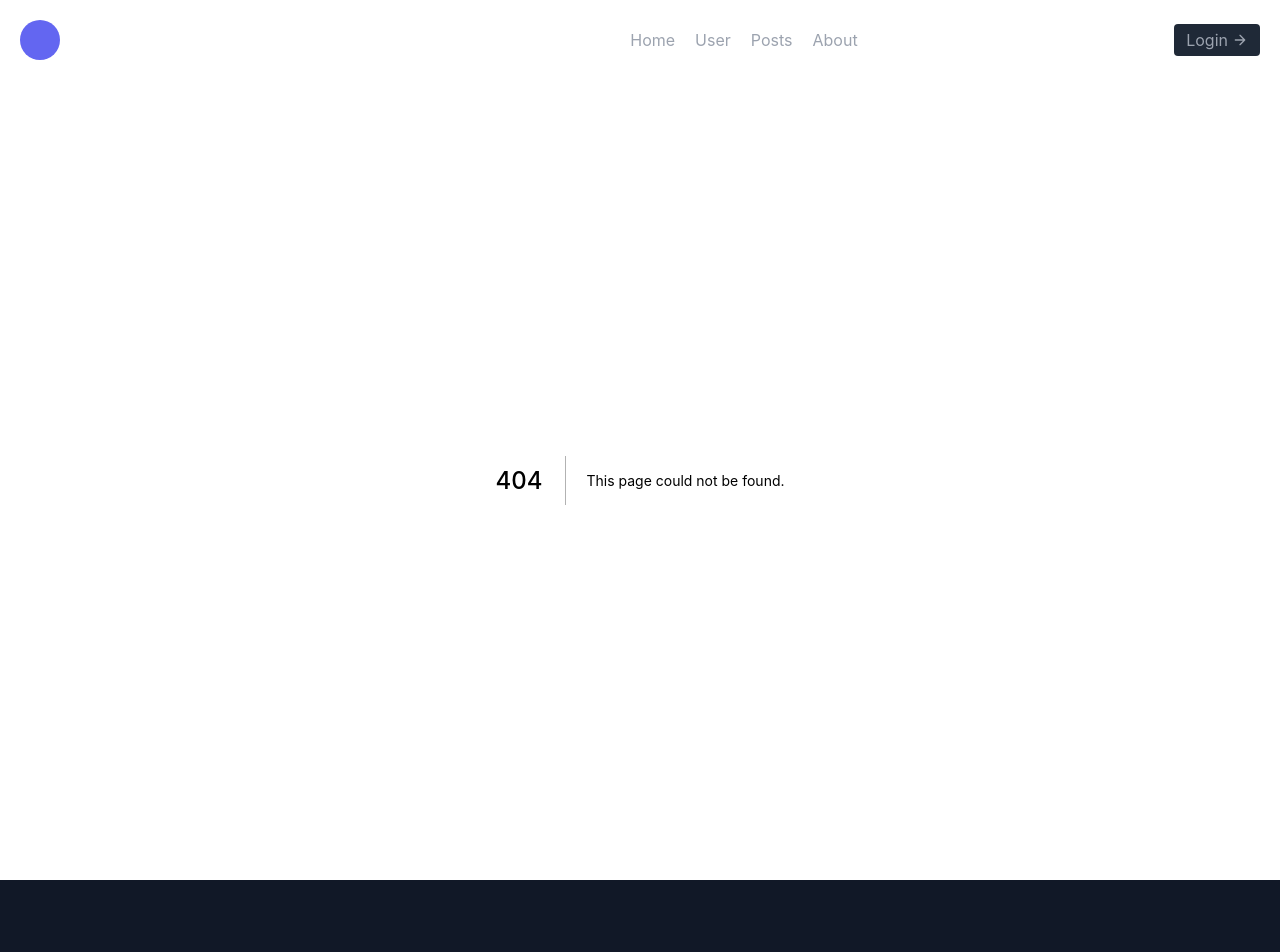
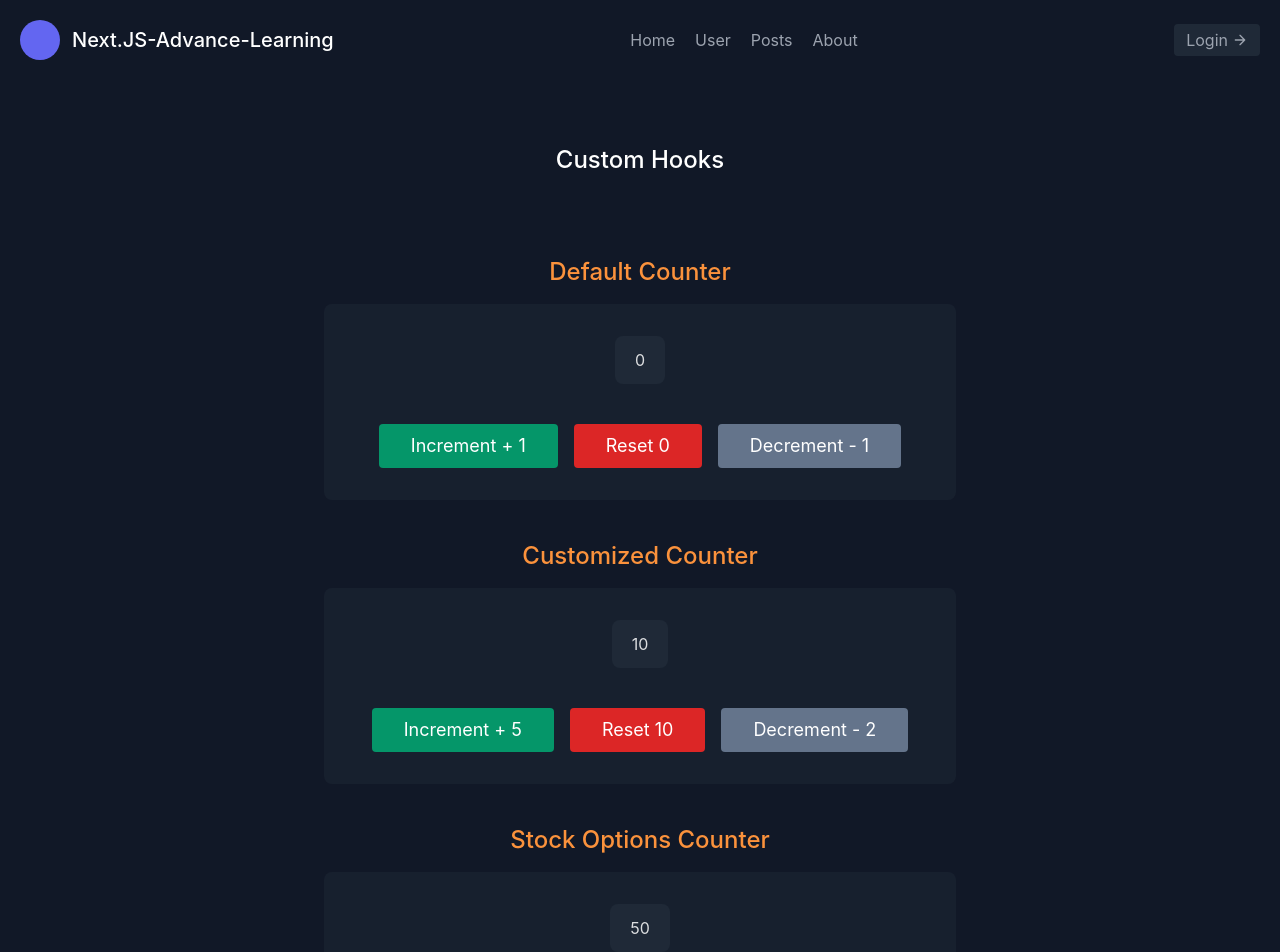
Before and after one commit to mdnmnahmed/learning-nextjs-advance, a Next.js app: page /react/counter-custom-hook in a window 1280 px wide. Before the commit this address had no page. Shown: the top 952 px of the page. Before the commit the page ends 880 px from the top, so only its background shows below. Built offline with nearby package versions, Linux system fonts and the light colour scheme.

Commit message:
React Customizable Counter Custom-Hooks

```diff
--- /dev/null
+++ b/pages/react/component/CustomHookComp.js
@@ -0,0 +1,31 @@
+import React from 'react'
+import useCounterHook from '../hooks/useCounterHook';
+
+export default function CustomHookComp({ defaultValue, incrementVal, decrementVal }) {
+
+    const [counterValue, increaseValue, decreaseValue, resetValue] = useCounterHook({ defaultValue, incrementVal, decrementVal });
+
+
+    return (
+        <div>
+            <div className="p-8 mt-2 mb-10 bg-gray-800 bg-opacity-50 rounded-lg md:w-1/2">
+                <div className="flex justify-center mb-10">
+                    <button className="inline-flex items-center px-5 py-3 bg-gray-800 rounded-lg hover:bg-gray-700 hover:bg-opacity-50 focus:outline-none">
+                        {counterValue}
+                    </button>
+                </div>
+                <div className="flex justify-center">
+                    <button className="px-8 py-2 mr-4 text-lg text-white border-0 rounded bg-emerald-600 focus:outline-none hover:bg-emerald-800"
+                        onClick={increaseValue}
+                    >Increment + {incrementVal || 1}</button>
+                    <button className="px-8 py-2 mr-4 text-lg text-white bg-red-600 border-0 rounded focus:outline-none hover:bg-red-800"
+                        onClick={resetValue}
+                    >Reset {defaultValue || 0}</button>
+                    <button className="px-8 py-2 text-lg text-white border-0 rounded bg-slate-500 focus:outline-none hover:bg-slate-600"
+                        onClick={decreaseValue}
+                    >Decrement - {decrementVal || 1}</button>
+                </div>
+            </div>
+        </div>
+    )
+}
--- /dev/null
+++ b/pages/react/counter-custom-hook.js
@@ -0,0 +1,37 @@
+import React, { useState } from 'react'
+import CustomHookComp from './component/CustomHookComp';
+
+export default function CustomHook() {
+
+
+    return (
+        <div className="container px-2 mx-auto mt-16">
+            <div className="mb-20 text-center">
+                <h1 className="mb-4 text-xl font-medium text-white title-font sm:text-2xl">Custom Hooks</h1>
+            </div>
+
+            <div align="center">
+                <h1 className="mb-4 text-xl font-medium text-orange-400 title-font sm:text-2xl">Default Counter</h1>
+                <CustomHookComp />
+
+                <h1 className="mb-4 text-xl font-medium text-orange-400 title-font sm:text-2xl">Customized Counter</h1>
+                <CustomHookComp
+                    defaultValue={10}
+                    incrementVal={5}
+                    decrementVal={2}
+                />
+
+                <h1 className="mb-4 text-xl font-medium text-orange-400 title-font sm:text-2xl">Stock Options Counter</h1>
+                <CustomHookComp
+                    defaultValue={50}
+                    incrementVal={50}
+                    decrementVal={50}
+                />
+            </div>
+
+
+
+        </div>
+
+    )
+}
--- /dev/null
+++ b/pages/react/hooks/useCounterHook.js
@@ -0,0 +1,19 @@
+import { useState } from 'react'
+
+export default function useCounterHook({ defaultValue = 0, incrementVal = 1, decrementVal = 1 }) {
+    const [counterValue, setCounterValue] = useState(defaultValue);
+
+    const increaseValue = () => {
+        setCounterValue(counterValue + incrementVal);
+    }
+
+    const decreaseValue = () => {
+        setCounterValue(counterValue - decrementVal);
+    }
+
+    const resetValue = () => {
+        setCounterValue(defaultValue);
+    }
+
+    return [counterValue, increaseValue, decreaseValue, resetValue];
+}
```
Also changed, not shown: service_frontend/topicsPagesURL.json (+2 -6 lines).
